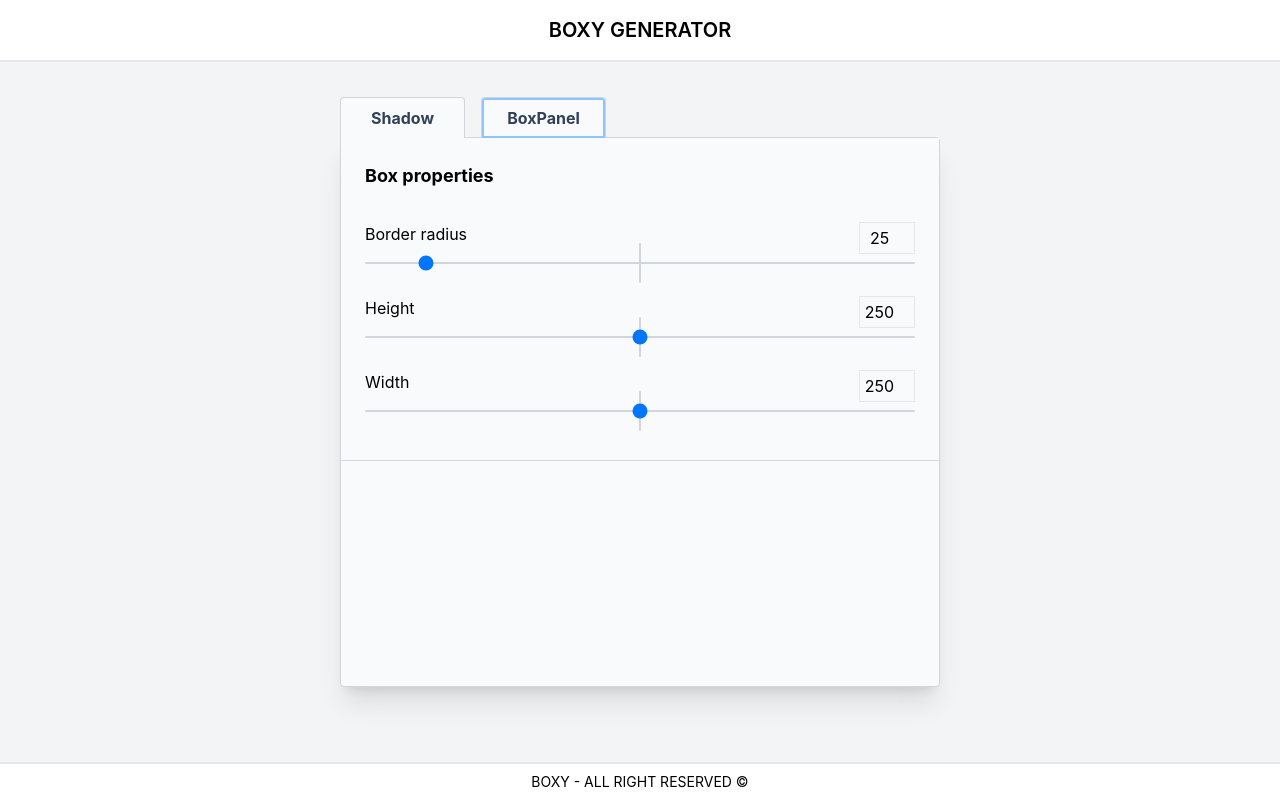
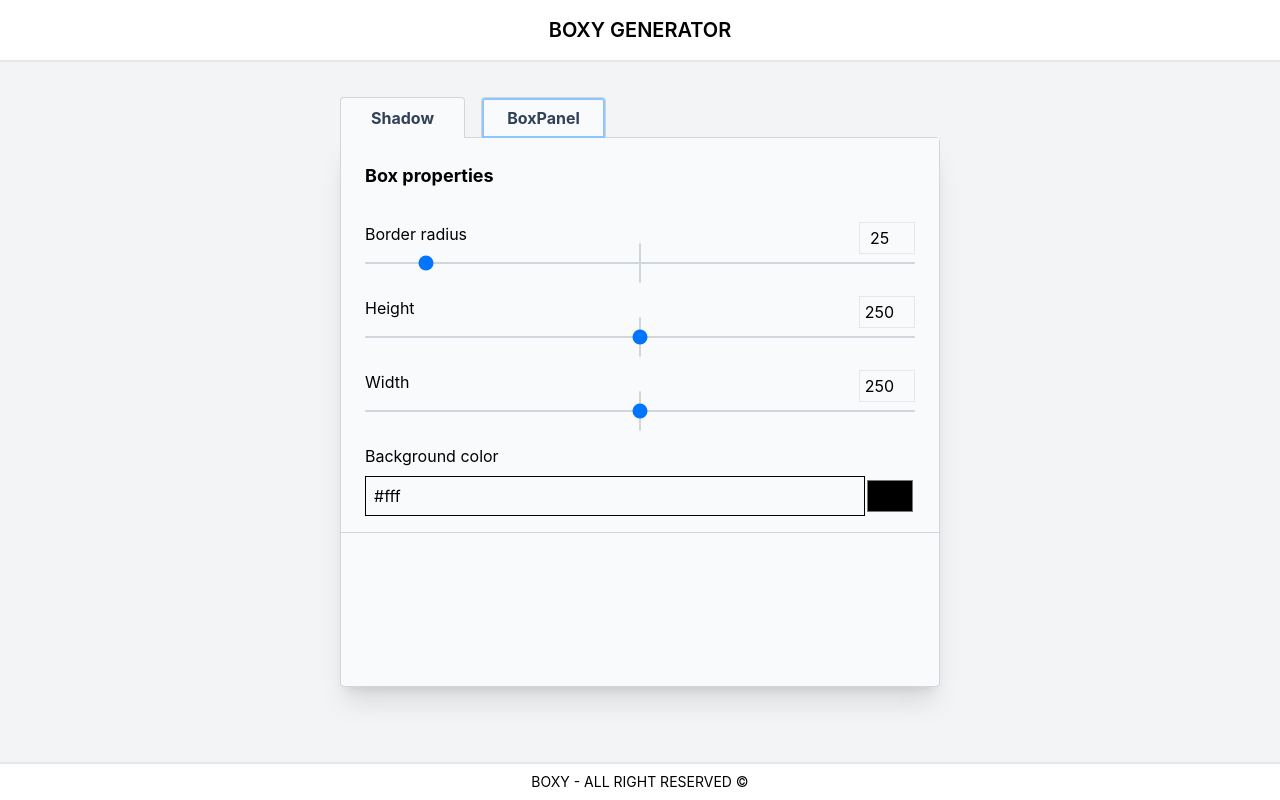
Before and after one commit to cordrink/react-boxy_generator, a React (Vite) app: page / in a window 1280 px wide. Both pictures are taken after a click on the button "BoxPanel". Built offline with nearby package versions, Linux system fonts and the light colour scheme.

Commit message:
feat: Mise en place de l'input color

```diff
--- a/src/layouts/BoxPannel/BoxColorPicker.jsx
+++ b/src/layouts/BoxPannel/BoxColorPicker.jsx
@@ -1,5 +1,33 @@
-export const BoxColorPicker = () => {
+import {updateBoxValue} from "../../features/boxProperties.js";
+import {useDispatch} from "react-redux";
+
+export const BoxColorPicker = ({inputData}) => {
+    const dispatch = useDispatch();
+
+    const handleInputs = e => {
+        dispatch(updateBoxValue({
+            inputNumber: inputData.inputNumber,
+            value: e.target.value,
+        }))
+    }
+
     return (
-        <></>
+        <div className={"mt-3"}>
+            <p>{inputData.name}</p>
+            <div className={"flex mt-2"}>
+                <input
+                    onChange={handleInputs}
+                    value={inputData.value}
+                    type="text"
+                    className={"flex-grow border py-1 px-2 focus:outline-1 outline-gray-400"}
+                />
+                <input
+                    type="color"
+                    onChange={handleInputs}
+                    value={inputData.value}
+                    className={"cursor-pointer h-[40px]"}
+                />
+            </div>
+        </div>
     )
 }
```
